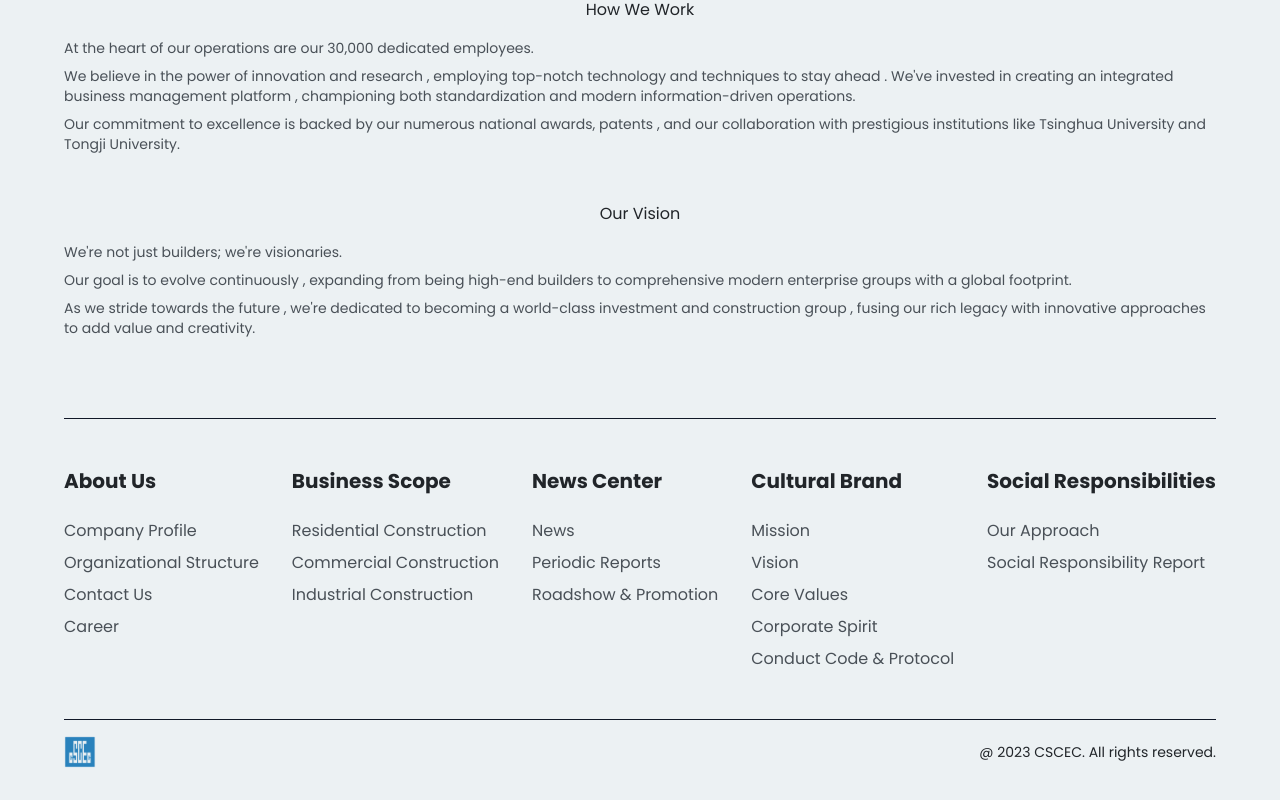
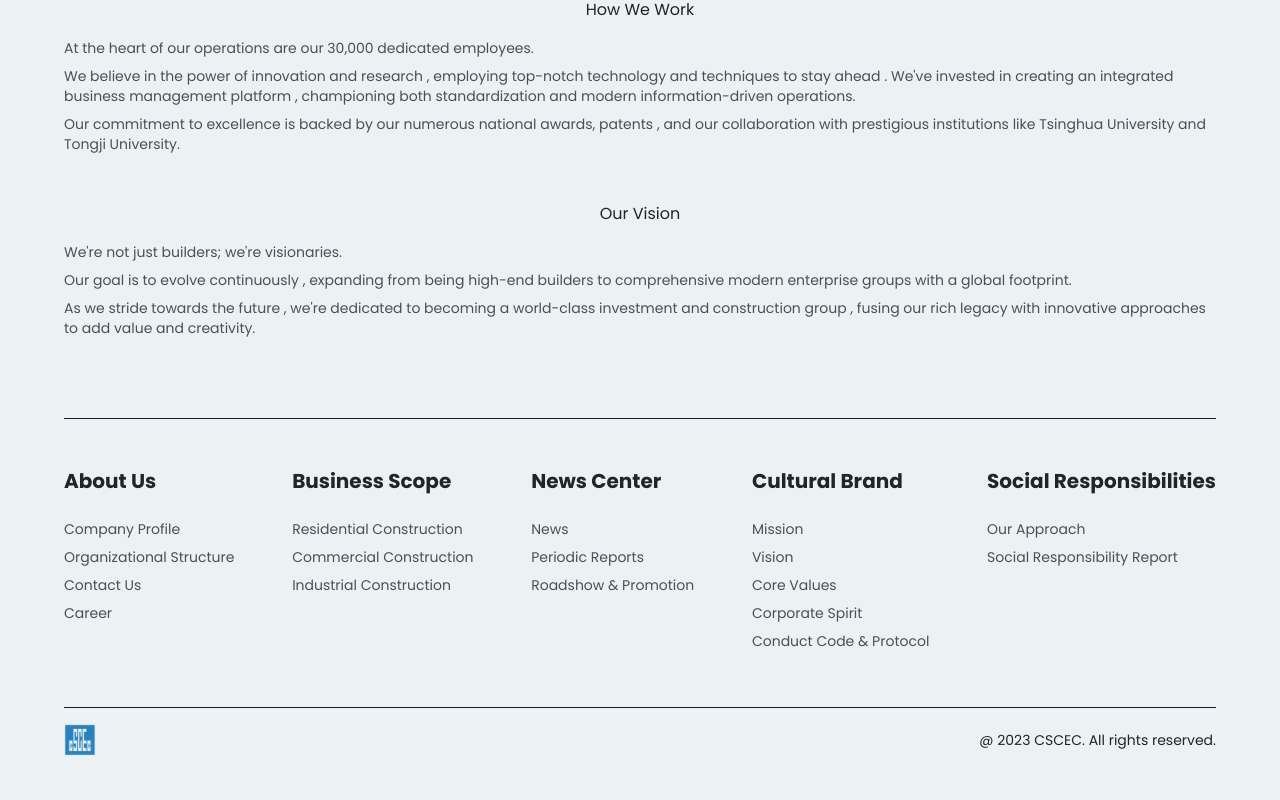
Before and after one commit to Che-Zhu/cscec, a Next.js app: page /company_profile in a window 1280 px wide. Shown: the part 628-1428 px from the top of the page. Built offline with nearby package versions, Linux system fonts and the light colour scheme.

Commit message:
design update

```diff
--- a/app/companyTeam.js
+++ b/app/companyTeam.js
@@ -1,4 +1,5 @@
 import Image from "next/image"
+import Link from "next/link"
 
 import chenWeiGuo from "/public/teamMembers/chen_wei_guo.png"
 import zhouSheng from "/public/teamMembers/zhou_sheng.png"
@@ -117,8 +118,9 @@ export default function CompanyTeam() {
             <h2>Join Us!</h2>
             <p className="descriptive-text">Explore exciting career opportunities in our ever-growing company.</p>
 
-            <div className="my-8">
-                <a className="button">Available Positions</a>
+            <div className="my-8 button inline-block">
+                <Link href="http://zhaopin.cscec3b.com.cn/">Available Positions</Link>
+
             </div>
 
         </div>
--- a/app/components/footer.js
+++ b/app/components/footer.js
@@ -1,4 +1,5 @@
 import Image from "next/image"
+import Link from "next/link"
 
 import logo from "/public/CSCEC_Logo.svg"
 
@@ -10,39 +11,59 @@ export default function Footer() {
             <div className="flex flex-col md:flex-row md:justify-between gap-y-8">
                 <div>
                     <h4 className="text-xl font-bold mb-2 md:mb-6">About Us</h4>
-                    <p className="mb-2 text-neutrals-80">Company Profile</p>
-                    <p className="mb-2 text-neutrals-80">Organizational Structure</p>
-                    <p className="mb-2 text-neutrals-80">Contact Us</p>
-                    <p className="mb-2 text-neutrals-80">Career</p>
+
+                    <div className="flex flex-col items-start">
+                        <Link className="mb-2 text-neutrals-80 text-sm" href="/company_profile">Company Profile</Link>
+                        <p className="mb-2 text-neutrals-80 text-sm">Organizational Structure</p>
+                        <p className="mb-2 text-neutrals-80 text-sm">Contact Us</p>
+                        <p className="mb-2 text-neutrals-80 text-sm">Career</p>
+                    </div>
+
                 </div>
 
                 <div>
                     <h4 className="text-xl font-bold mb-2 md:mb-6">Business Scope</h4>
-                    <p className="mb-2 text-neutrals-80">Residential Construction</p>
-                    <p className="mb-2 text-neutrals-80">Commercial Construction</p>
-                    <p className="mb-2 text-neutrals-80">Industrial Construction</p>
+
+                    <div className="flex flex-col items-start">
+                        <p className="mb-2 text-neutrals-80 text-sm">Residential Construction</p>
+                        <p className="mb-2 text-neutrals-80 text-sm">Commercial Construction</p>
+                        <p className="mb-2 text-neutrals-80 text-sm">Industrial Construction</p>
+                    </div>
+
                 </div>
 
                 <div>
                     <h4 className="text-xl font-bold mb-2 md:mb-6">News Center</h4>
-                    <p className="mb-2 text-neutrals-80">News</p>
-                    <p className="mb-2 text-neutrals-80">Periodic Reports</p>
-                    <p className="mb-2 text-neutrals-80">Roadshow & Promotion</p>
+
+
+                    <div className="flex flex-col items-start">
+                        <p className="mb-2 text-neutrals-80 text-sm">News</p>
+                        <p className="mb-2 text-neutrals-80 text-sm">Periodic Reports</p>
+                        <p className="mb-2 text-neutrals-80 text-sm">Roadshow & Promotion</p>
+                    </div>
+
                 </div>
 
                 <div>
                     <h4 className="text-xl font-bold mb-2 md:mb-6">Cultural Brand</h4>
-                    <p className="mb-2 text-neutrals-80">Mission</p>
-                    <p className="mb-2 text-neutrals-80">Vision</p>
-                    <p className="mb-2 text-neutrals-80">Core Values</p>
-                    <p className="mb-2 text-neutrals-80">Corporate Spirit</p>
-                    <p className="text-neutrals-80">Conduct Code & Protocol</p>
+
+                    <div className="flex flex-col items-start">
+                        <p className="mb-2 text-neutrals-80 text-sm">Mission</p>
+                        <p className="mb-2 text-neutrals-80 text-sm">Vision</p>
+                        <p className="mb-2 text-neutrals-80 text-sm">Core Values</p>
+                        <p className="mb-2 text-neutrals-80 text-sm">Corporate Spirit</p>
+                        <p className="mb-2 text-neutrals-80 text-sm">Conduct Code & Protocol</p>
+                    </div>
                 </div>
 
                 <div>
                     <h4 className="text-xl font-bold mb-2 md:mb-6">Social Responsibilities</h4>
-                    <p className="mb-2 text-neutrals-80">Our Approach</p>
-                    <p className="mb-2 text-neutrals-80">Social Responsibility Report</p>
+
+                    <div className="flex flex-col items-start">
+                        <p className="mb-2 text-neutrals-80 text-sm">Our Approach</p>
+                        <p className="mb-2 text-neutrals-80 text-sm">Social Responsibility Report</p>
+                    </div>
+
                 </div>
             </div>
 
--- a/app/components/navbar.js
+++ b/app/components/navbar.js
@@ -1,6 +1,7 @@
 'use client'
 
 import Image from 'next/image'
+import Link from 'next/link'
 
 import logo from '/public/CSCEC_Logo.svg'
 
@@ -23,10 +24,10 @@ export default function Navbar() {
                 <div className="hidden w-full md:block md:w-auto" id="navbar-hidden-area">
                     <ul className="flex flex-col pt-8 space-y-4 md:flex-row md:pt-0 md:space-x-8 md:space-y-0 font-light">
                         <li>
-                            <a className="block">Home</a>
+                            <Link href="/">Home</Link>
                         </li>
                         <li>
-                            <a className="block">About Us</a>
+                            <Link href="/company_profile">About Us</Link>
                         </li>
                         <li>
                             <a className="block">News Room</a>
```
